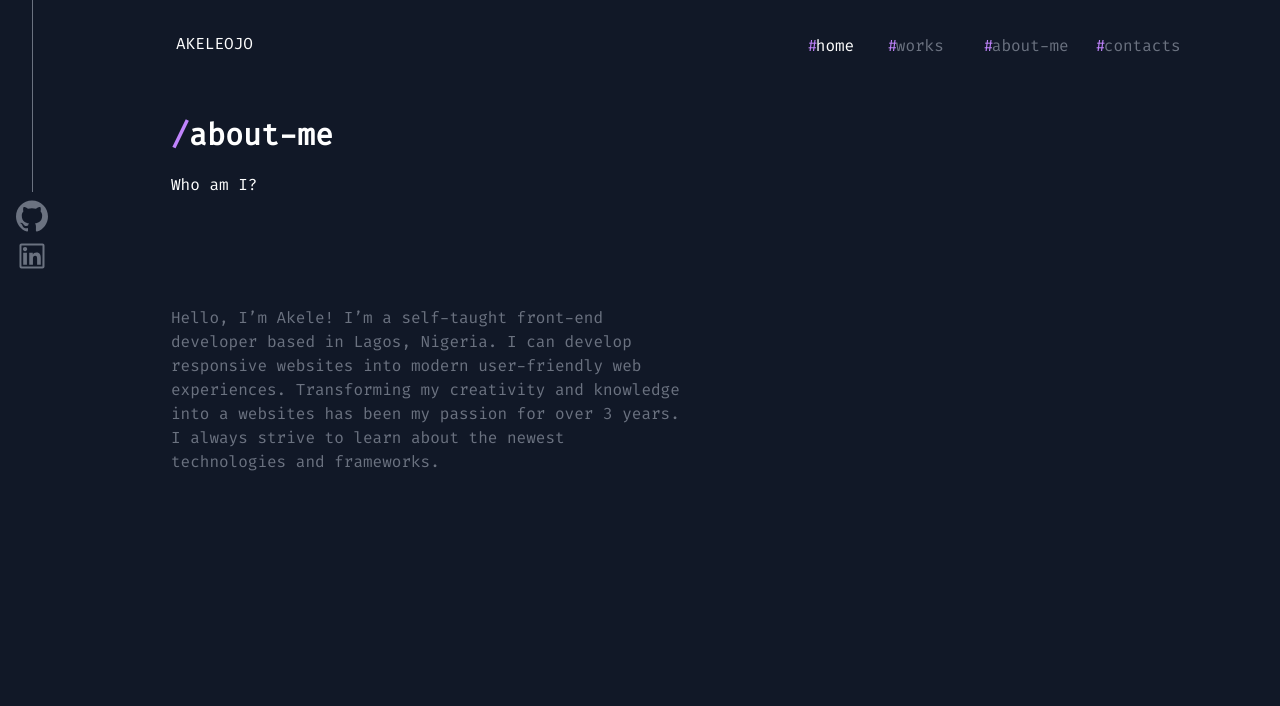
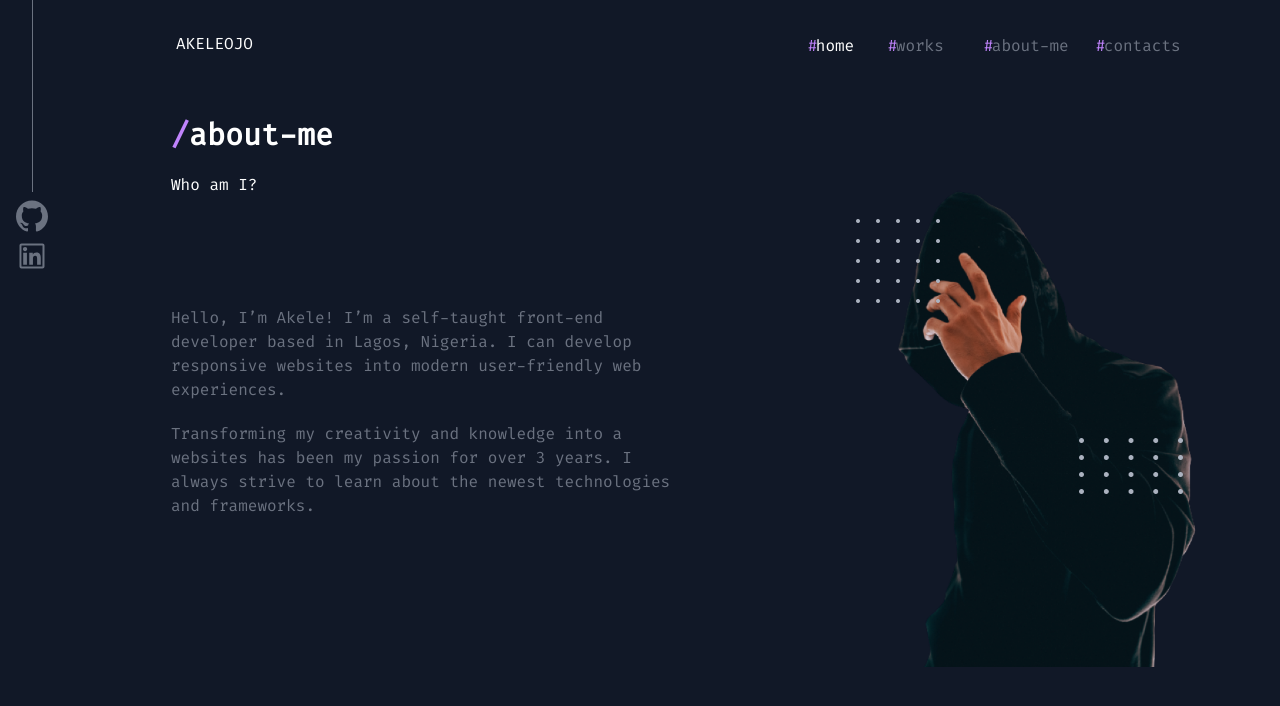
Before and after one commit to AkeleA/new-port, a Next.js app: page /about in a window 1280 px wide. Shown: the top 706 px of the page. Built offline with nearby package versions, Linux system fonts and the light colour scheme.

Commit message:
About section

```diff
--- a/app/about/bio.tsx
+++ b/app/about/bio.tsx
@@ -1,4 +1,5 @@
 import React from "react";
+import Image from "next/image";
 
 type Props = {};
 
@@ -19,13 +20,41 @@ const AkeleProf = (props: Props) => {
         </p>
       </div>
       <div className="mt-2 w-[1028px] h-[508px] flex-shrink-0">
-        <p className="absolute w-[515px] top-[189px] font-sans text-base not-italic font-normal leading-6 text-gray-500">
-          Hello, I’m Akele! I’m a self-taught front-end developer based in
-          Lagos, Nigeria. I can develop responsive websites into modern
-          user-friendly web experiences. Transforming my creativity and
-          knowledge into a websites has been my passion for over 3 years. I
-          always strive to learn about the newest technologies and frameworks.
+        <p className="absolute flex flex-col gap-5 w-[515px] top-[189px] font-sans text-base not-italic font-normal leading-6 text-gray-500">
+          <span>
+            Hello, I’m Akele! I’m a self-taught front-end developer based in
+            Lagos, Nigeria. I can develop responsive websites into modern
+            user-friendly web experiences.
+          </span>
+          <span>
+            Transforming my creativity and knowledge into a websites has been my
+            passion for over 3 years. I always strive to learn about the newest
+            technologies and frameworks.
+          </span>
         </p>
+      </div>
+      <div>
+        <div className="absolute left-[689px] top-[43px] w-[339px] h-[507px]">
+          <Image
+            src="/shadow.png"
+            width={343}
+            height={507}
+            alt="a shadow image"
+          />
+        </div>
+        <div className="flex flex-col justify-between items-start gap-4 absolute left-[685px] top-[102px] w-[84px] h-[84px] flex-shrink-0">
+          <Image src="/dot1.png" alt="dots 1" width={84} height={4} />
+          <Image src="/dot2.png" alt="dots 1" width={84} height={4} />
+          <Image src="/dot3.png" alt="dots 1" width={84} height={4} />
+          <Image src="/dot4.png" alt="dots 1" width={84} height={4} />
+          <Image src="/dot5.png" alt="dots 1" width={84} height={4} />
+        </div>
+        <div className="flex flex-col justify-between items-start gap-[13.33] absolute left-[908px] top-[321px] w-[104px] h-[56px] flex-shrink-0">
+          <Image src="/dot1.png" alt="dots 1" width={104} height={4} />
+          <Image src="/dot2.png" alt="dots 1" width={104} height={4} />
+          <Image src="/dot3.png" alt="dots 1" width={104} height={4} />
+          <Image src="/dot4.png" alt="dots 1" width={104} height={4} />
+        </div>
       </div>
     </div>
   );
```
